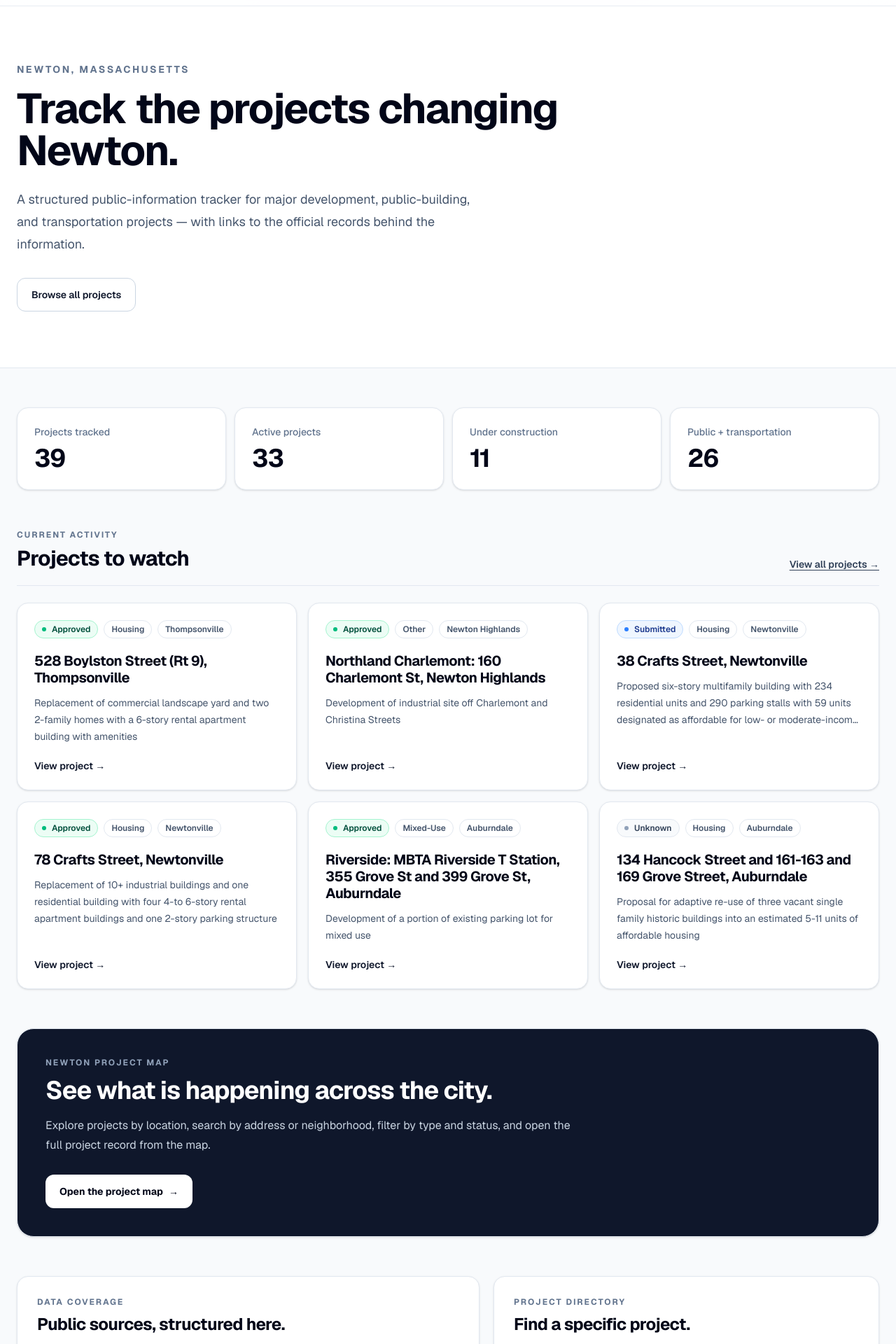
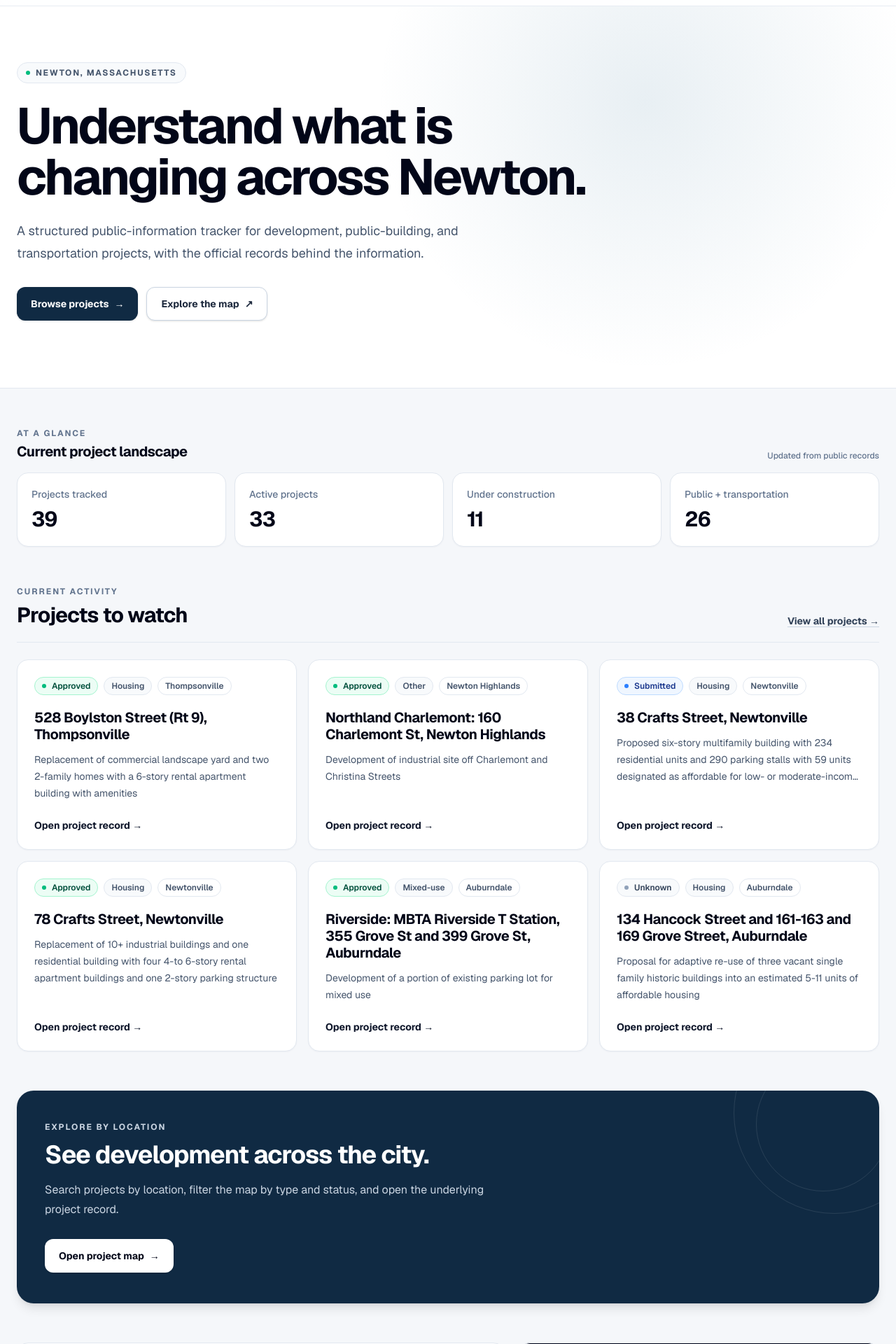
Before and after one commit to danielk-droid/newton-development, a Next.js app: page / in a window 1280 px wide. Shown: the part 60-1980 px from the top of the page at 70% size. Built offline with nearby package versions, Linux system fonts and the light colour scheme.

Commit message:
Build professional Pass 2 homepage

```diff
--- a/app/page.tsx
+++ b/app/page.tsx
@@ -11,7 +11,20 @@ async function getSourceData(): Promise<SourceData> {
   return JSON.parse(await fs.readFile(filePath, "utf8")) as SourceData;
 }
 
-function formatDate(date: string) { return new Date(date).toLocaleDateString("en-US", { month: "short", day: "numeric", year: "numeric" }); }
+function formatDate(date: string) {
+  return new Date(date).toLocaleDateString("en-US", { month: "short", day: "numeric", year: "numeric" });
+}
+
+function typeLabel(type?: string) {
+  switch (type) {
+    case "Public Building": return "Public project";
+    case "Transportation": return "Transportation";
+    case "Housing": return "Housing";
+    case "Mixed-Use": return "Mixed-use";
+    case "Commercial": return "Commercial";
+    default: return type ?? "Project";
+  }
+}
 
 export default async function HomePage() {
   const source = await getSourceData();
@@ -22,47 +35,73 @@ export default async function HomePage() {
   const featuredProjects = activeProjects.slice(0, 6);
 
   return (
-    <main className="min-h-screen bg-slate-50 text-slate-950">
-      <section className="border-b border-slate-200 bg-white">
-        <div className="mx-auto max-w-7xl px-5 py-14 sm:px-6 md:py-20">
+    <main id="main-content" className="min-h-screen">
+      <a href="#main-content" className="skip-link">Skip to content</a>
+
+      <section className="relative overflow-hidden border-b border-slate-200 bg-white">
+        <div className="absolute inset-0 bg-[radial-gradient(circle_at_72%_25%,rgba(47,111,149,0.11),transparent_24rem)]" />
+        <div className="relative mx-auto max-w-7xl px-5 pb-16 pt-14 sm:px-6 md:pb-24 md:pt-20">
           <div className="max-w-4xl">
-            <p className="text-sm font-bold uppercase tracking-[0.18em] text-slate-500">Newton, Massachusetts</p>
-            <h1 className="mt-4 text-4xl font-bold tracking-[-0.03em] md:text-6xl">Track the projects changing Newton.</h1>
-            <p className="mt-6 max-w-2xl text-lg leading-8 text-slate-600">A structured public-information tracker for major development, public-building, and transportation projects — with links to the official records behind the information.</p>
+            <div className="inline-flex items-center gap-2 rounded-full border border-slate-200 bg-slate-50 px-3 py-1.5 text-xs font-bold uppercase tracking-[0.14em] text-slate-600">
+              <span className="h-1.5 w-1.5 rounded-full bg-emerald-500" aria-hidden="true" />
+              Newton, Massachusetts
+            </div>
+            <h1 className="mt-6 max-w-4xl text-4xl font-bold tracking-[-0.045em] text-slate-950 sm:text-5xl md:text-7xl md:leading-[1.02]">Understand what is changing across Newton.</h1>
+            <p className="mt-6 max-w-2xl text-base leading-7 text-slate-600 sm:text-lg sm:leading-8">A structured public-information tracker for development, public-building, and transportation projects, with the official records behind the information.</p>
             <div className="mt-8 flex flex-wrap gap-3">
-
-              <Link href="/projects" className="inline-flex min-h-12 items-center rounded-xl border border-slate-300 bg-white px-5 py-3 text-sm font-semibold text-slate-900 transition hover:bg-slate-50">Browse all projects</Link>
+              <Link href="/projects" className="inline-flex min-h-12 items-center rounded-xl bg-[var(--brand)] px-5 py-3 text-sm font-bold text-white shadow-sm transition hover:bg-[var(--brand-strong)] hover:shadow-md">Browse projects <span className="ml-2" aria-hidden="true">→</span></Link>
+              <Link href="/map" className="inline-flex min-h-12 items-center rounded-xl border border-slate-300 bg-white px-5 py-3 text-sm font-bold text-slate-800 shadow-sm transition hover:border-slate-400 hover:bg-slate-50">Explore the map <span className="ml-2" aria-hidden="true">↗</span></Link>
             </div>
           </div>
         </div>
       </section>
 
       <div className="mx-auto max-w-7xl px-5 py-10 sm:px-6 md:py-14">
-        <section>
+        <section aria-labelledby="overview-heading">
+          <div className="mb-4 flex items-end justify-between gap-4">
+            <div><p className="text-xs font-bold uppercase tracking-[0.16em] text-slate-500">At a glance</p><h2 id="overview-heading" className="mt-1 text-xl font-bold tracking-tight text-slate-950">Current project landscape</h2></div>
+            <p className="hidden text-xs font-medium text-slate-500 sm:block">Updated from public records</p>
+          </div>
           <div className="grid gap-3 sm:grid-cols-2 lg:grid-cols-4">
-            {[["Projects tracked", allProjects.length], ["Active projects", activeProjects.length], ["Under construction", underConstruction], ["Public + transportation", publicProjects + transportationProjects]].map(([label, value]) => <div key={label} className="rounded-2xl border border-slate-200 bg-white p-6 shadow-sm"><p className="text-sm font-medium text-slate-500">{label}</p><p className="mt-2 text-4xl font-bold tracking-tight">{value}</p></div>)}
+            {[["Projects tracked", allProjects.length], ["Active projects", activeProjects.length], ["Under construction", underConstruction], ["Public + transportation", publicProjects + transportationProjects]].map(([label, value]) => (
+              <div key={label} className="rounded-2xl border border-slate-200 bg-white p-5 shadow-[0_1px_2px_rgba(15,23,42,0.04)] transition hover:border-slate-300 hover:shadow-md">
+                <p className="text-sm font-medium text-slate-500">{label}</p><p className="mt-2 text-3xl font-bold tracking-[-0.03em] text-slate-950">{value}</p>
+              </div>
+            ))}
           </div>
         </section>
 
-        <section className="mt-14">
-          <div className="flex flex-col gap-3 border-b border-slate-200 pb-5 sm:flex-row sm:items-end sm:justify-between"><div><p className="text-xs font-bold uppercase tracking-[0.16em] text-slate-500">Current activity</p><h2 className="mt-2 text-3xl font-bold tracking-tight">Projects to watch</h2></div><Link href="/projects" className="text-sm font-semibold text-slate-700 underline underline-offset-4 hover:text-slate-950">View all projects →</Link></div>
+        <section className="mt-14" aria-labelledby="watch-heading">
+          <div className="flex flex-col gap-3 border-b border-slate-200 pb-5 sm:flex-row sm:items-end sm:justify-between">
+            <div><p className="text-xs font-bold uppercase tracking-[0.16em] text-slate-500">Current activity</p><h2 id="watch-heading" className="mt-2 text-3xl font-bold tracking-[-0.03em] text-slate-950">Projects to watch</h2></div>
+            <Link href="/projects" className="text-sm font-bold text-slate-700 underline decoration-slate-300 underline-offset-4 hover:text-slate-950 hover:decoration-slate-600">View all projects →</Link>
+          </div>
           <div className="mt-6 grid gap-4 md:grid-cols-2 lg:grid-cols-3">
-            {featuredProjects.map((project) => <Link key={project.id} href={`/projects/${project.id}`} className="group flex min-h-56 flex-col rounded-2xl border border-slate-200 bg-white p-6 shadow-sm transition hover:-translate-y-0.5 hover:border-slate-300 hover:shadow-md"><div className="flex flex-wrap items-center gap-2"><ProjectStatusBadge status={project.status} size="sm" />{project.type && <span className="rounded-full border border-slate-200 px-2.5 py-1 text-xs font-semibold text-slate-600">{project.type}</span>}{project.village && project.village !== "Unknown" && <span className="rounded-full border border-slate-200 px-2.5 py-1 text-xs font-semibold text-slate-600">{project.village}</span>}</div><h3 className="mt-5 text-xl font-bold leading-6 tracking-tight group-hover:underline group-hover:underline-offset-4">{project.name}</h3><p className="mt-3 line-clamp-3 text-sm leading-6 text-slate-600">{project.description}</p><span className="mt-auto pt-5 text-sm font-semibold text-slate-900">View project →</span></Link>)}
+            {featuredProjects.map((project) => (
+              <Link key={project.id} href={`/projects/${project.id}`} className="group flex min-h-60 flex-col rounded-2xl border border-slate-200 bg-white p-6 shadow-[0_1px_2px_rgba(15,23,42,0.04)] transition duration-200 hover:-translate-y-0.5 hover:border-slate-300 hover:shadow-lg">
+                <div className="flex flex-wrap items-center gap-2"><ProjectStatusBadge status={project.status} size="sm" />{project.type && <span className="rounded-full border border-slate-200 bg-slate-50 px-2.5 py-1 text-xs font-semibold text-slate-600">{typeLabel(project.type)}</span>}{project.village && project.village !== "Unknown" && <span className="rounded-full border border-slate-200 px-2.5 py-1 text-xs font-semibold text-slate-600">{project.village}</span>}</div>
+                <h3 className="mt-5 text-xl font-bold leading-6 tracking-tight text-slate-950 group-hover:underline group-hover:underline-offset-4">{project.name}</h3>
+                <p className="mt-3 line-clamp-3 text-sm leading-6 text-slate-600">{project.description}</p>
+                <span className="mt-auto pt-6 text-sm font-bold text-slate-900">Open project record <span aria-hidden="true">→</span></span>
+              </Link>
+            ))}
           </div>
         </section>
 
-        <section className="mt-14">
-          <div className="rounded-3xl border border-slate-200 bg-slate-900 p-8 text-white shadow-sm md:p-10">
-            <div className="max-w-3xl"><p className="text-xs font-bold uppercase tracking-[0.16em] text-slate-400">Newton project map</p><h2 className="mt-3 text-3xl font-bold tracking-tight md:text-4xl">See what is happening across the city.</h2><p className="mt-4 text-base leading-7 text-slate-300">Explore projects by location, search by address or neighborhood, filter by type and status, and open the full project record from the map.</p><Link href="/map" className="mt-7 inline-flex min-h-12 items-center gap-2 rounded-xl bg-white px-5 py-3 text-sm font-bold text-slate-950 transition hover:bg-slate-100">Open the project map <span aria-hidden="true">→</span></Link></div>
+        <section className="mt-14" aria-labelledby="map-heading">
+          <div className="relative overflow-hidden rounded-3xl bg-[var(--brand)] px-7 py-9 text-white shadow-lg md:px-10 md:py-11">
+            <div className="absolute right-[-5rem] top-[-7rem] h-72 w-72 rounded-full border border-white/10" />
+            <div className="absolute right-[-1rem] top-[-3rem] h-48 w-48 rounded-full border border-white/10" />
+            <div className="relative max-w-3xl"><p className="text-xs font-bold uppercase tracking-[0.16em] text-slate-300">Explore by location</p><h2 id="map-heading" className="mt-3 text-3xl font-bold tracking-[-0.03em] md:text-4xl">See development across the city.</h2><p className="mt-4 max-w-2xl text-base leading-7 text-slate-300">Search projects by location, filter the map by type and status, and open the underlying project record.</p><Link href="/map" className="mt-7 inline-flex min-h-12 items-center rounded-xl bg-white px-5 py-3 text-sm font-bold text-slate-950 shadow-sm transition hover:bg-slate-100">Open project map <span className="ml-2" aria-hidden="true">→</span></Link></div>
           </div>
         </section>
 
-        <section className="mt-14 grid gap-5 lg:grid-cols-[1.2fr_1fr]">
-          <div className="rounded-2xl border border-slate-200 bg-white p-7 shadow-sm"><p className="text-xs font-bold uppercase tracking-[0.16em] text-slate-500">Data coverage</p><h2 className="mt-2 text-2xl font-bold tracking-tight">Public sources, structured here.</h2><p className="mt-3 leading-7 text-slate-600">Project information is assembled from official public records and organized for easier comparison and tracking.</p><p className="mt-5 text-xs font-medium text-slate-500">Development source last collected {formatDate(source.fetchedAt)}</p></div>
-          <div className="rounded-2xl border border-slate-200 bg-white p-7 shadow-sm"><p className="text-xs font-bold uppercase tracking-[0.16em] text-slate-500">Project directory</p><h2 className="mt-2 text-2xl font-bold tracking-tight">Find a specific project.</h2><p className="mt-3 leading-7 text-slate-600">Browse the complete tracked project list and filter it by status, type, or village.</p><Link href="/projects" className="mt-5 inline-flex text-sm font-semibold text-slate-900 underline underline-offset-4">Browse projects →</Link></div>
+        <section className="mt-14 grid gap-5 lg:grid-cols-[1.15fr_0.85fr]" aria-label="Data and methodology">
+          <div className="rounded-2xl border border-slate-200 bg-white p-7 shadow-[0_1px_2px_rgba(15,23,42,0.04)]"><p className="text-xs font-bold uppercase tracking-[0.16em] text-slate-500">Data coverage</p><h2 className="mt-2 text-2xl font-bold tracking-tight text-slate-950">Public records, organized for comparison.</h2><p className="mt-3 max-w-2xl leading-7 text-slate-600">Information is assembled from official public records and presented with links back to the underlying sources.</p><p className="mt-5 text-xs font-medium text-slate-500">Development source last collected {formatDate(source.fetchedAt)}</p></div>
+          <div className="rounded-2xl border border-slate-200 bg-slate-950 p-7 text-white shadow-[0_1px_2px_rgba(15,23,42,0.04)]"><p className="text-xs font-bold uppercase tracking-[0.16em] text-slate-400">Start exploring</p><h2 className="mt-2 text-2xl font-bold tracking-tight">Looking for one project?</h2><p className="mt-3 leading-7 text-slate-300">Search the complete directory by project name, type, status, or village.</p><Link href="/projects" className="mt-5 inline-flex font-bold text-white underline decoration-slate-500 underline-offset-4 hover:decoration-white">Open directory →</Link></div>
         </section>
 
-        <footer className="mt-14 border-t border-slate-200 pt-7 text-sm leading-6 text-slate-500"><div className="flex flex-col gap-4 md:flex-row md:items-start md:justify-between"><p className="max-w-2xl">Newton Development is an independent project and is not affiliated with the City of Newton. Use the linked official sources to verify current information.</p><a href={source.source} target="_blank" rel="noopener noreferrer" className="shrink-0 font-semibold text-slate-700 underline underline-offset-4 hover:text-slate-950">Official development source ↗</a></div></footer>
+        <footer className="mt-14 border-t border-slate-200 pt-7 text-sm leading-6 text-slate-500"><div className="flex flex-col gap-4 md:flex-row md:items-start md:justify-between"><p className="max-w-2xl">Newton Development is an independent project and is not affiliated with the City of Newton. Use the linked official sources to verify current information.</p><a href={source.source} target="_blank" rel="noopener noreferrer" className="shrink-0 font-semibold text-slate-700 underline decoration-slate-300 underline-offset-4 hover:text-slate-950">Official development source ↗</a></div></footer>
       </div>
     </main>
   );
```
